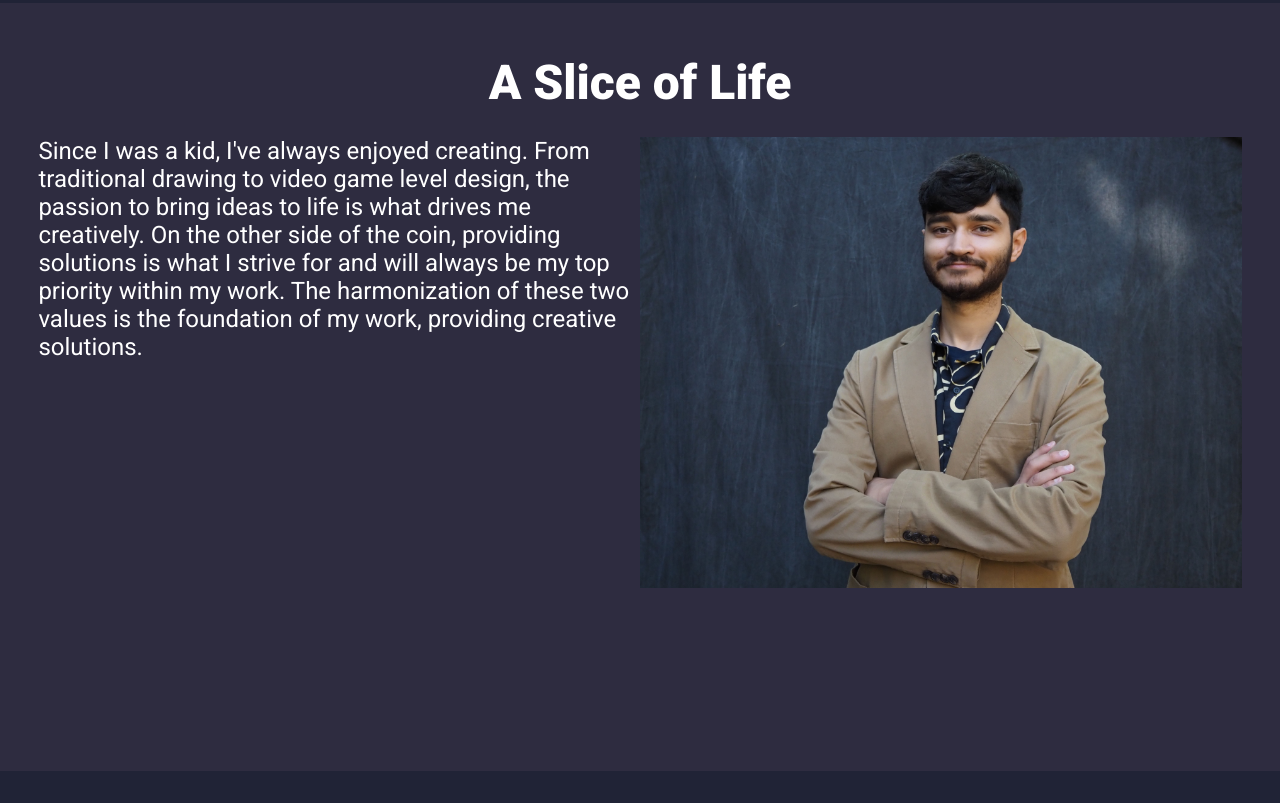
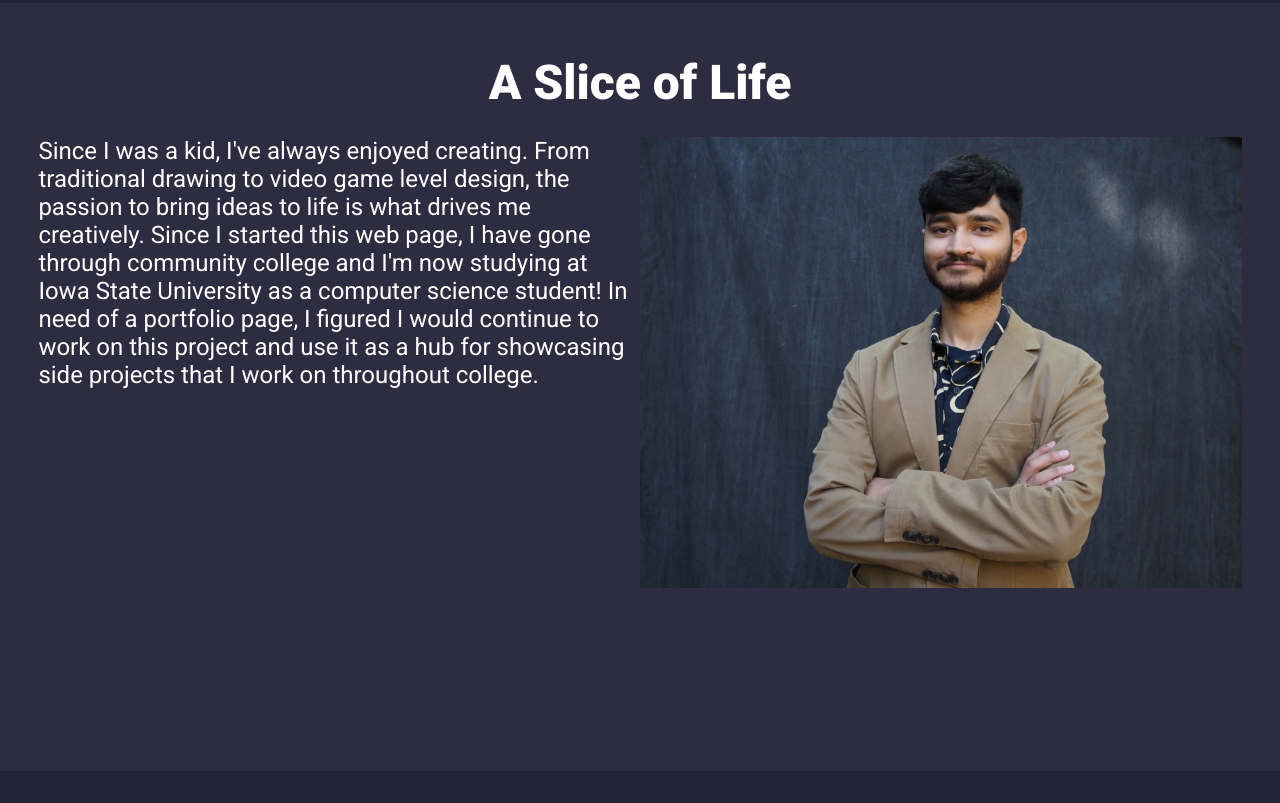
Before and after one commit to WaimsGuy/WaimsGuy.github.io, a plain HTML site: page index.html in a window 1280 px wide. Shown: the part 797-1600 px from the top of the page. Drawn offline with Linux system fonts and the light colour scheme.

Commit message:
Update index.html
Updated content to reflect current times as well as started to restructure code internally.

```diff
--- a/index.html
+++ b/index.html
@@ -7,7 +7,7 @@
 <div id="flexbox">
   <nav id="navbar">
     <ul id="nav-list">
-      <li class="leftHeader"><a href="https://codepen.io/waims/pen/JjbeVOw">Waims </a></li>
+      <li class="leftHeader"><a href="https://waimsguy.github.io">Jordan "Waims" Rios </a></li>
       <li><a href="#contact-section">Contact Info</a></li>
       <li><a href="#projects">My Work</a></li>
       <li><a href="#welcome-section">About Me</a></li>
@@ -31,14 +31,15 @@
   <section id="about">
     <h1>A Slice of Life</h1>
 	<div id="about-content">
-	<p>
-	Since I was a kid, I've always enjoyed creating. From traditional drawing to video game
-	level design, the passion to bring ideas to life is what drives me creatively. On the other
-	side of the coin, providing solutions is what I strive for and will always be my top priority
-	within my work. The harmonization of these two values is the foundation of my work, providing
-	creative solutions.
-	</p>
-	<img src="JR_3.jpg" alt="A professional picture of Jordan" width="50%" height="auto"></img>
+		<p>
+		Since I was a kid, I've always enjoyed creating. From traditional drawing to video game
+		level design, the passion to bring ideas to life is what drives me creatively. Since I
+		started this web page, I have gone through community college and I'm now studying at
+		Iowa State University as a computer science student! In need of a portfolio page, I
+		figured I would continue to work on this project and use it as a hub for showcasing
+		side projects that I work on throughout college.
+		</p>
+		<img src="JR_3.jpg" alt="A professional picture of Jordan" width="50%" height="auto"></img>
 	</div>
   </section>
 
@@ -52,15 +53,15 @@
     </div>
   </section>
   <section id="contact-section">
-    <h1>Purchase my services!</h1>
-    <p>...or else</p>
+    <h1>This page is a work in progress!</h1>
+    <p>We'll get there...</p>
     <ul id="myLinks">
       <li id="twitter"><a href=""><i class="fab fa-twitter"></i> Twitter</a></li>
       <li id="github"><a href="https://github.com/" id="profile-link" target= "_blank"><i class="fab fa-github"></i> GitHub</a></li>
       <li id="email"><a href=""><i class="fas fa-paper-plane"></i> Email</a></li>
       <li id="call"><a href=""><i class="fas fa-mobile-alt"></i> Call</a></li>
     </ul>
-
+    <p>Webpage developed by Jordan, for Jordan. :D</p>
   </section>
   <footer id="footer-section">
     <a href="#flexbox">Back to Top</a>
```
